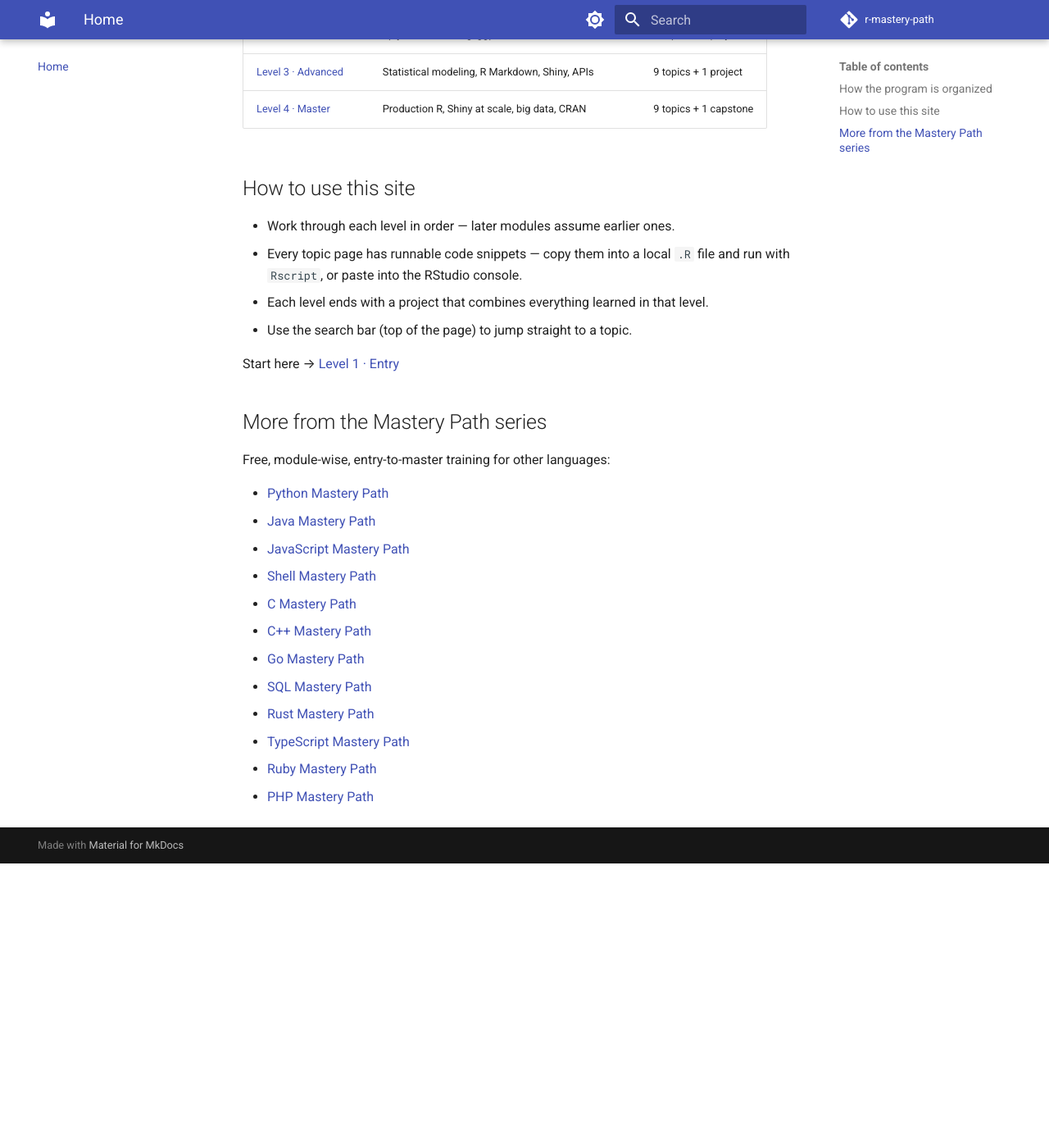
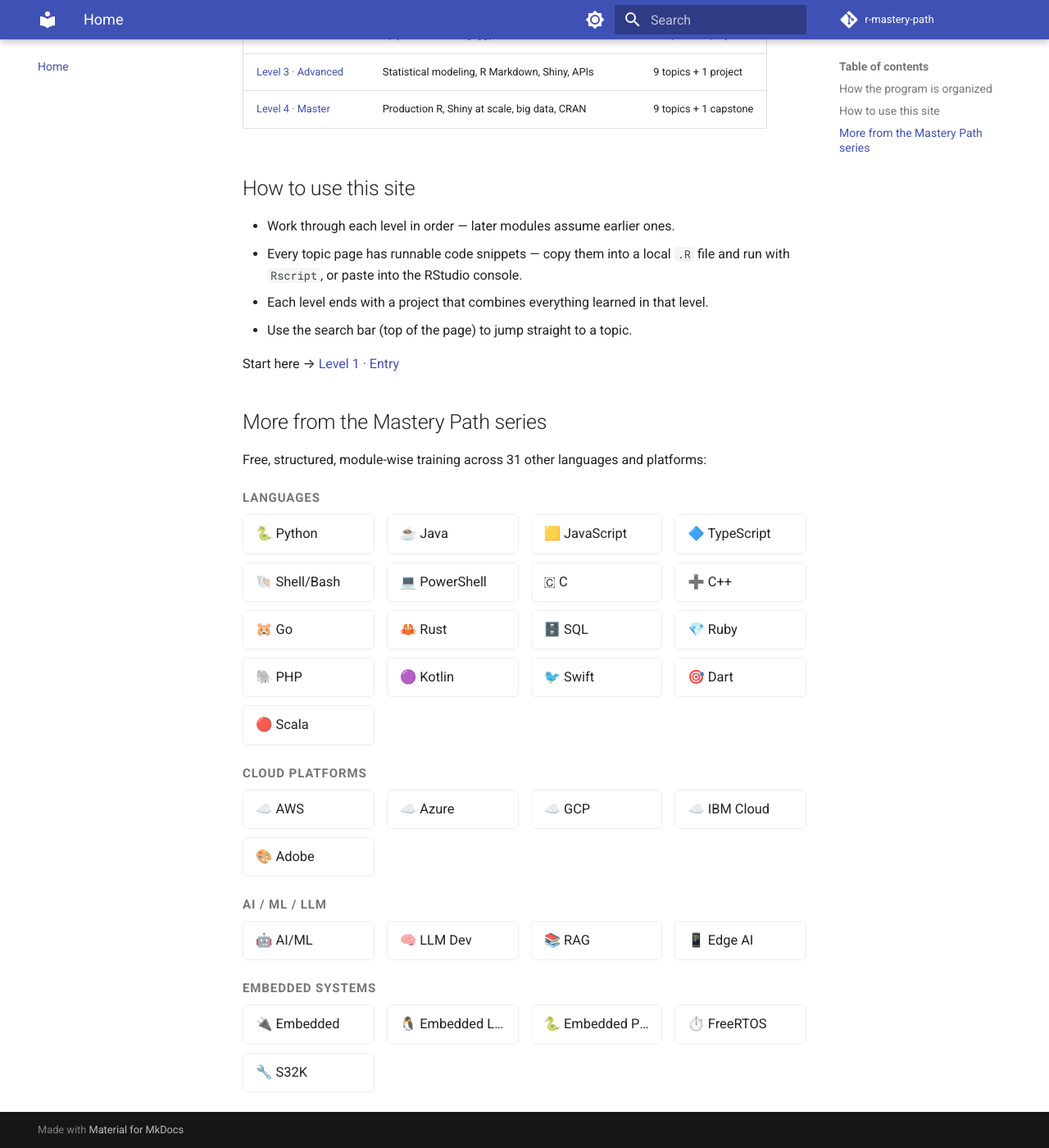
Before and after one commit to SIGILIPELLI/r-mastery-path, an MkDocs documentation site: the page built from docs/index.md, in a window 1280 px wide and 1400 px high, scrolled down 467 px. Shown: the whole window at 82% size. Built offline with MkDocs 1.6.1 and Material for MkDocs 9.7.7, drawn with Linux system fonts in a browser that asks for light colours; comment, search, counter and statistics services are not loaded; before the commit the page ends 1520 px from its top, so only the background shows below that.

Commit message:
Update cross-links: multi-column grid across all Mastery Path sites
Co-Authored-By: Claude Sonnet 5 <noreply@anthropic.com>

```diff
--- a/docs/index.md
+++ b/docs/index.md
@@ -26,17 +26,50 @@ Start here → [Level 1 · Entry](level-1/index.md)
 
 ## More from the Mastery Path series
 
-Free, module-wise, entry-to-master training for other languages:
+Free, structured, module-wise training across 31 other languages and platforms:
 
-- [Python Mastery Path](https://sigilipelli.github.io/python-mastery-path/)
-- [Java Mastery Path](https://sigilipelli.github.io/java-mastery-path/)
-- [JavaScript Mastery Path](https://sigilipelli.github.io/javascript-mastery-path/)
-- [Shell Mastery Path](https://sigilipelli.github.io/shell-mastery-path/)
-- [C Mastery Path](https://sigilipelli.github.io/c-mastery-path/)
-- [C++ Mastery Path](https://sigilipelli.github.io/cpp-mastery-path/)
-- [Go Mastery Path](https://sigilipelli.github.io/go-mastery-path/)
-- [SQL Mastery Path](https://sigilipelli.github.io/sql-mastery-path/)
-- [Rust Mastery Path](https://sigilipelli.github.io/rust-mastery-path/)
-- [TypeScript Mastery Path](https://sigilipelli.github.io/typescript-mastery-path/)
-- [Ruby Mastery Path](https://sigilipelli.github.io/ruby-mastery-path/)
-- [PHP Mastery Path](https://sigilipelli.github.io/php-mastery-path/)
+<div class="mastery-grid-wrap">
+<p class="mastery-grid-category">Languages</p>
+<div class="mastery-grid">
+  <a href="https://sigilipelli.github.io/python-mastery-path/">🐍 Python</a>
+  <a href="https://sigilipelli.github.io/java-mastery-path/">☕ Java</a>
+  <a href="https://sigilipelli.github.io/javascript-mastery-path/">🟨 JavaScript</a>
+  <a href="https://sigilipelli.github.io/typescript-mastery-path/">🔷 TypeScript</a>
+  <a href="https://sigilipelli.github.io/shell-mastery-path/">🐚 Shell/Bash</a>
+  <a href="https://sigilipelli.github.io/powershell-mastery-path/">💻 PowerShell</a>
+  <a href="https://sigilipelli.github.io/c-mastery-path/">🇨 C</a>
+  <a href="https://sigilipelli.github.io/cpp-mastery-path/">➕ C++</a>
+  <a href="https://sigilipelli.github.io/go-mastery-path/">🐹 Go</a>
+  <a href="https://sigilipelli.github.io/rust-mastery-path/">🦀 Rust</a>
+  <a href="https://sigilipelli.github.io/sql-mastery-path/">🗄️ SQL</a>
+  <a href="https://sigilipelli.github.io/ruby-mastery-path/">💎 Ruby</a>
+  <a href="https://sigilipelli.github.io/php-mastery-path/">🐘 PHP</a>
+  <a href="https://sigilipelli.github.io/kotlin-mastery-path/">🟣 Kotlin</a>
+  <a href="https://sigilipelli.github.io/swift-mastery-path/">🐦 Swift</a>
+  <a href="https://sigilipelli.github.io/dart-mastery-path/">🎯 Dart</a>
+  <a href="https://sigilipelli.github.io/scala-mastery-path/">🔴 Scala</a>
+</div>
+<p class="mastery-grid-category">Cloud Platforms</p>
+<div class="mastery-grid">
+  <a href="https://sigilipelli.github.io/aws-mastery-path/">☁️ AWS</a>
+  <a href="https://sigilipelli.github.io/azure-mastery-path/">☁️ Azure</a>
+  <a href="https://sigilipelli.github.io/gcp-mastery-path/">☁️ GCP</a>
+  <a href="https://sigilipelli.github.io/ibm-cloud-mastery-path/">☁️ IBM Cloud</a>
+  <a href="https://sigilipelli.github.io/adobe-mastery-path/">🎨 Adobe</a>
+</div>
+<p class="mastery-grid-category">AI / ML / LLM</p>
+<div class="mastery-grid">
+  <a href="https://sigilipelli.github.io/ai-ml-mastery-path/">🤖 AI/ML</a>
+  <a href="https://sigilipelli.github.io/llm-dev-mastery-path/">🧠 LLM Dev</a>
+  <a href="https://sigilipelli.github.io/rag-mastery-path/">📚 RAG</a>
+  <a href="https://sigilipelli.github.io/edge-ai-mastery-path/">📱 Edge AI</a>
+</div>
+<p class="mastery-grid-category">Embedded Systems</p>
+<div class="mastery-grid">
+  <a href="https://sigilipelli.github.io/embedded-mastery-path/">🔌 Embedded</a>
+  <a href="https://sigilipelli.github.io/embedded-linux-mastery-path/">🐧 Embedded Linux</a>
+  <a href="https://sigilipelli.github.io/embedded-python-mastery-path/">🐍 Embedded Python</a>
+  <a href="https://sigilipelli.github.io/freertos-mastery-path/">⏱️ FreeRTOS</a>
+  <a href="https://sigilipelli.github.io/s32k-mastery-path/">🔧 S32K</a>
+</div>
+</div>
--- a/docs/stylesheets/extra.css
+++ b/docs/stylesheets/extra.css
@@ -11,3 +11,40 @@
   background: var(--md-primary-fg-color);
   color: var(--md-primary-bg-color);
 }
+
+/* mastery-grid cross-link styles */
+.mastery-grid-category {
+  font-weight: 600;
+  margin-top: 1.1rem;
+  margin-bottom: 0.4rem;
+  font-size: 0.75rem;
+  text-transform: uppercase;
+  letter-spacing: 0.06em;
+  color: var(--md-default-fg-color--light);
+}
+
+.mastery-grid {
+  display: grid;
+  grid-template-columns: repeat(auto-fill, minmax(160px, 1fr));
+  gap: 0.5rem 0.75rem;
+  margin: 0 0 1rem;
+}
+
+.mastery-grid a {
+  display: block;
+  padding: 0.5rem 0.75rem;
+  border: 1px solid var(--md-default-fg-color--lightest);
+  border-radius: 0.3rem;
+  text-decoration: none !important;
+  color: var(--md-default-fg-color) !important;
+  font-size: 0.82rem;
+  white-space: nowrap;
+  overflow: hidden;
+  text-overflow: ellipsis;
+  transition: background-color 0.15s ease, border-color 0.15s ease;
+}
+
+.mastery-grid a:hover {
+  background-color: var(--md-accent-fg-color--transparent);
+  border-color: var(--md-accent-fg-color);
+}
```
